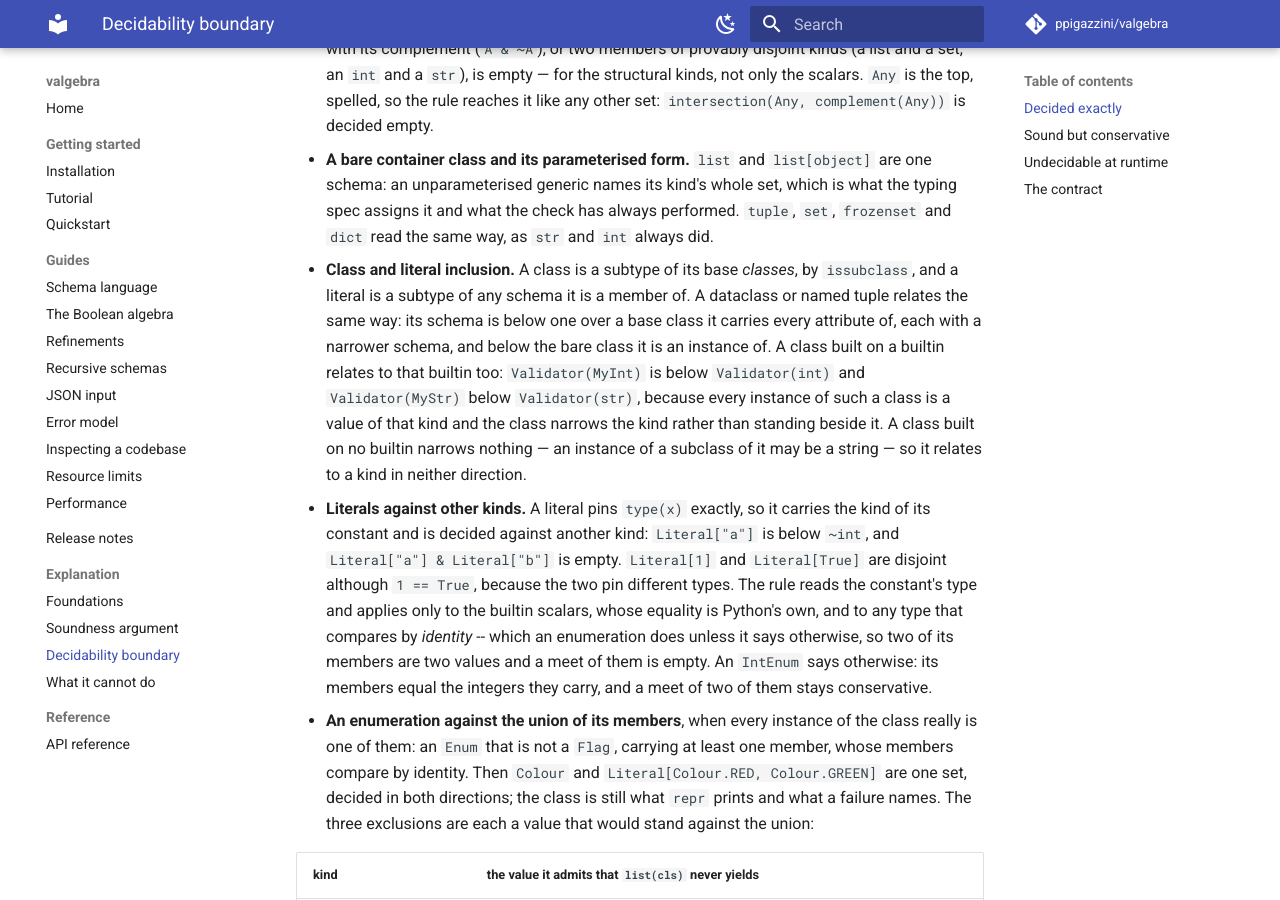
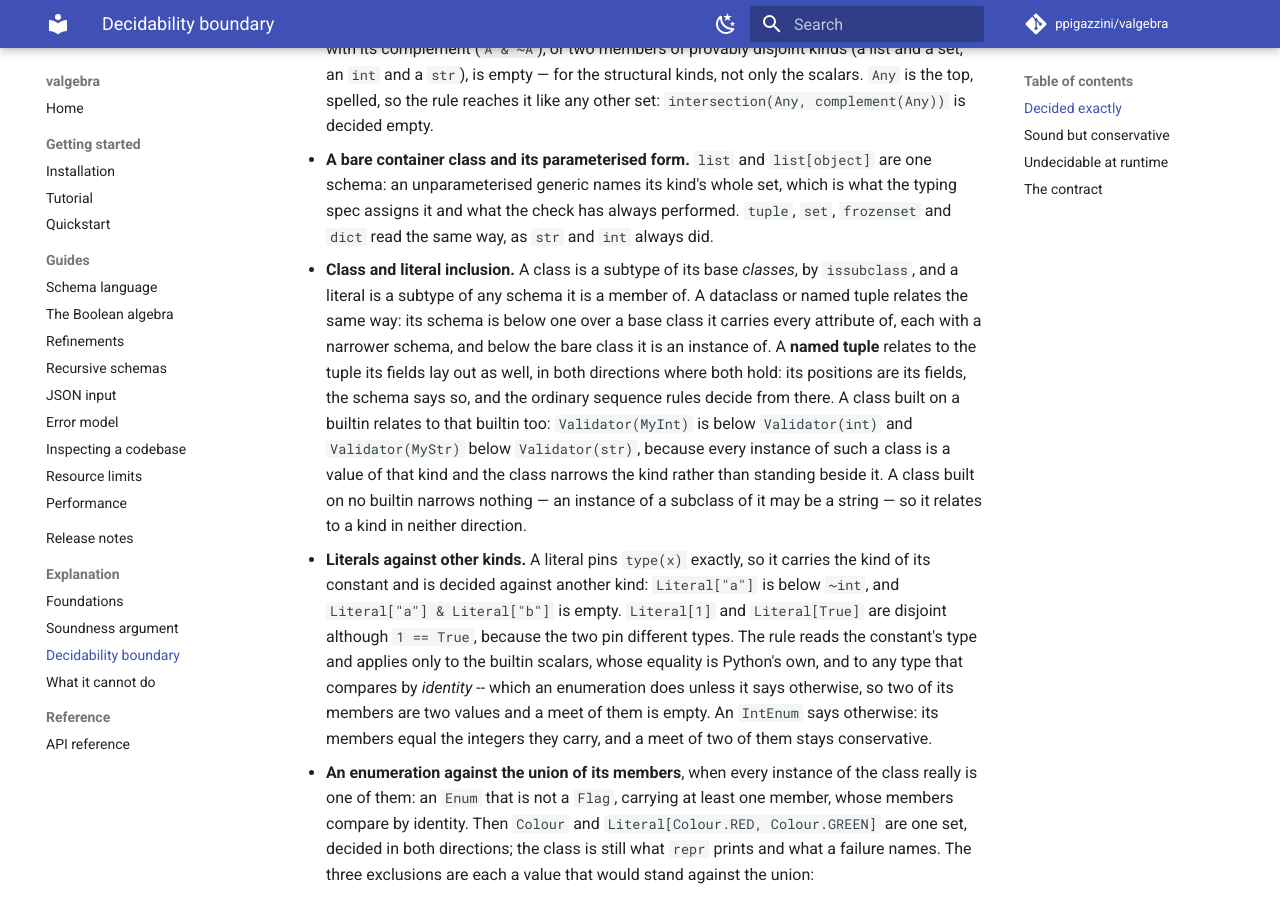
Before and after one commit to ppigazzini/valgebra, an MkDocs documentation site: the page built from docs/15-decidability.md, in a window 1280 px wide and 900 px high, scrolled down 802 px. Built offline with MkDocs 1.6.1 and Material for MkDocs 9.7.7, drawn with Linux system fonts in a browser that asks for light colours; comment, search, counter and statistics services are not loaded.

Commit message:
docs: the departure is what a class says, not what the sets read
A row of the departures table blamed the set representation for
refuting that a named tuple of two integers is a `tuple[int, int]`,
holding a class atom and a sequence in different components. Asked on
its own, the set reading is right about the schema it was handed: that
schema described an instance's attributes and said nothing about its
positions, so an instance whose positions are anything is one it admits,
and a difference over it is inhabited. The reading was sound and the
schema was wide.

The frontend reads both and says both, so the row is the general
statement it should have been: a class is described by what the frontend
can read of it, and one laying down a layout it cannot read is an
`isinstance` test and a kind. The decidability page gains what a named
tuple decides, beside the other class relations.

```diff
--- a/docs/15-decidability.md
+++ b/docs/15-decidability.md
@@ -48,7 +48,10 @@ conservative](#sound-but-conservative)).
   by `issubclass`, and a literal is a subtype of any schema it is a member of. A
   dataclass or named tuple relates the same way: its schema is below one over a
   base class it carries every attribute of, each with a narrower schema, and below
-  the bare class it is an instance of. A class built on a builtin relates to that
+  the bare class it is an instance of. A **named tuple** relates to the tuple its
+  fields lay out as well, in both directions where both hold: its positions are
+  its fields, the schema says so, and the ordinary sequence rules decide from
+  there. A class built on a builtin relates to that
   builtin too: `Validator(MyInt)` is below `Validator(int)` and
   `Validator(MyStr)` below `Validator(str)`, because every instance of such a
   class is a value of that kind and the class narrows the kind rather than
```
Also changed, not shown: docs/dev/10-theory.md (+11 -6 lines).
